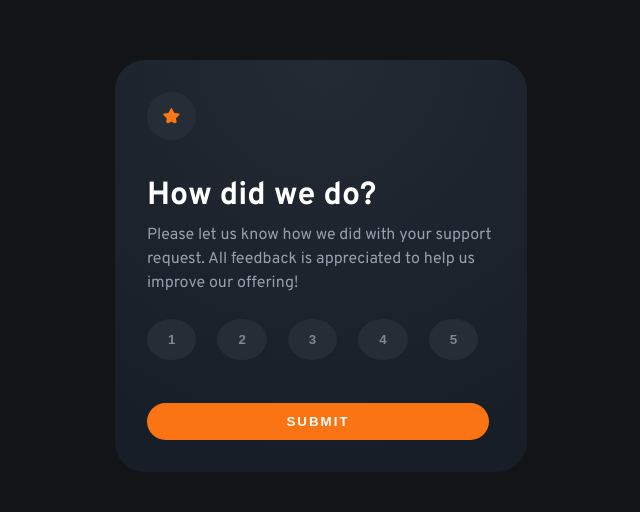
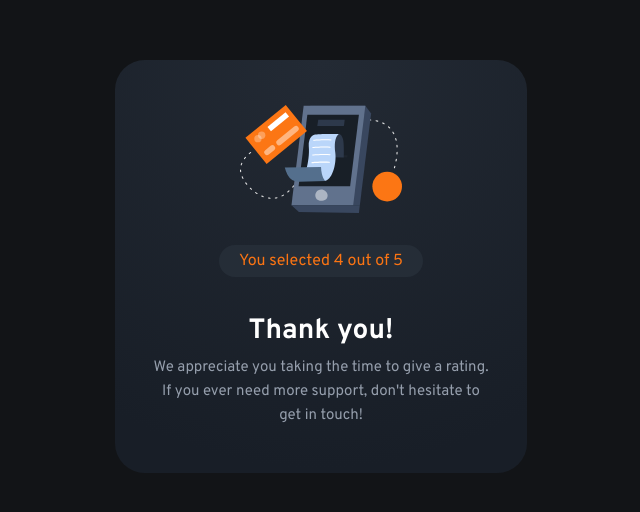
Before and after one commit to jdwilkin4/frontend-mentor-monorepo-challenges, a React (Vite) app in the folder interactive-rating-component/: page / in a window 1280 px wide. Shown: the part 134-646 px from the top of the page, without its empty margins (319-959 px from the left). Built offline with nearby package versions, Linux system fonts and the light colour scheme.

Commit message:
feat: adding styles for thank you page

```diff
--- a/interactive-rating-component/src/App.tsx
+++ b/interactive-rating-component/src/App.tsx
@@ -1,13 +1,13 @@
 // import { useState } from "react";
-// import { ThankYouPage } from "./components/ThankYouPage";
-import { RatingScreen } from "./components/RatingScreen";
+import { ThankYouPage } from "./components/ThankYouPage";
+//import { RatingScreen } from "./components/RatingScreen";
 
 function App() {
   //const [rating, setRating] = useState(0);
   return (
     <>
-      <RatingScreen />
-      {/* <ThankYouPage rating={rating} /> */}
+      {/* <RatingScreen /> */}
+      <ThankYouPage rating={4} />
     </>
   );
 }
--- a/interactive-rating-component/src/components/ThankYouPage.scss
+++ b/interactive-rating-component/src/components/ThankYouPage.scss
@@ -1 +1,45 @@
 @import "../_colors.scss";
+
+.thank-you-container {
+  width: 412px;
+  border-radius: 30px;
+  background: var(
+    --black-gradient,
+    radial-gradient(98.96% 98.96% at 50% 0%, #232a34 0%, #181e27 100%)
+  );
+  display: flex;
+  flex-direction: column;
+  justify-content: center;
+  align-items: center;
+
+  &__receipt-machine {
+    width: 162px;
+    height: 108px;
+    margin-top: 2.813rem;
+    margin-bottom: 2rem;
+  }
+
+  &__rating-result {
+    border-radius: 22.5px;
+    background: var(--Dark-Blue, $darkBlue);
+    color: $orange;
+    padding: 6px 20px;
+  }
+
+  &__heading {
+    font-size: 1.75rem;
+    font-weight: 700;
+    color: $white;
+    margin-top: 2.25rem;
+    margin-bottom: 0.438rem;
+  }
+
+  &__description {
+    font-size: 0.938rem;
+    color: $lightGrey;
+    width: 340px;
+    text-align: center;
+    line-height: 24px;
+    margin-bottom: 2.813rem;
+  }
+}
--- a/interactive-rating-component/src/components/ThankYouPage.tsx
+++ b/interactive-rating-component/src/components/ThankYouPage.tsx
@@ -8,6 +8,7 @@
   return (
     <div className="thank-you-container">
       <img
+        className="thank-you-container__receipt-machine"
         src="./images/illustration-thank-you.svg"
         alt="electronic receipt machine"
       />
```
